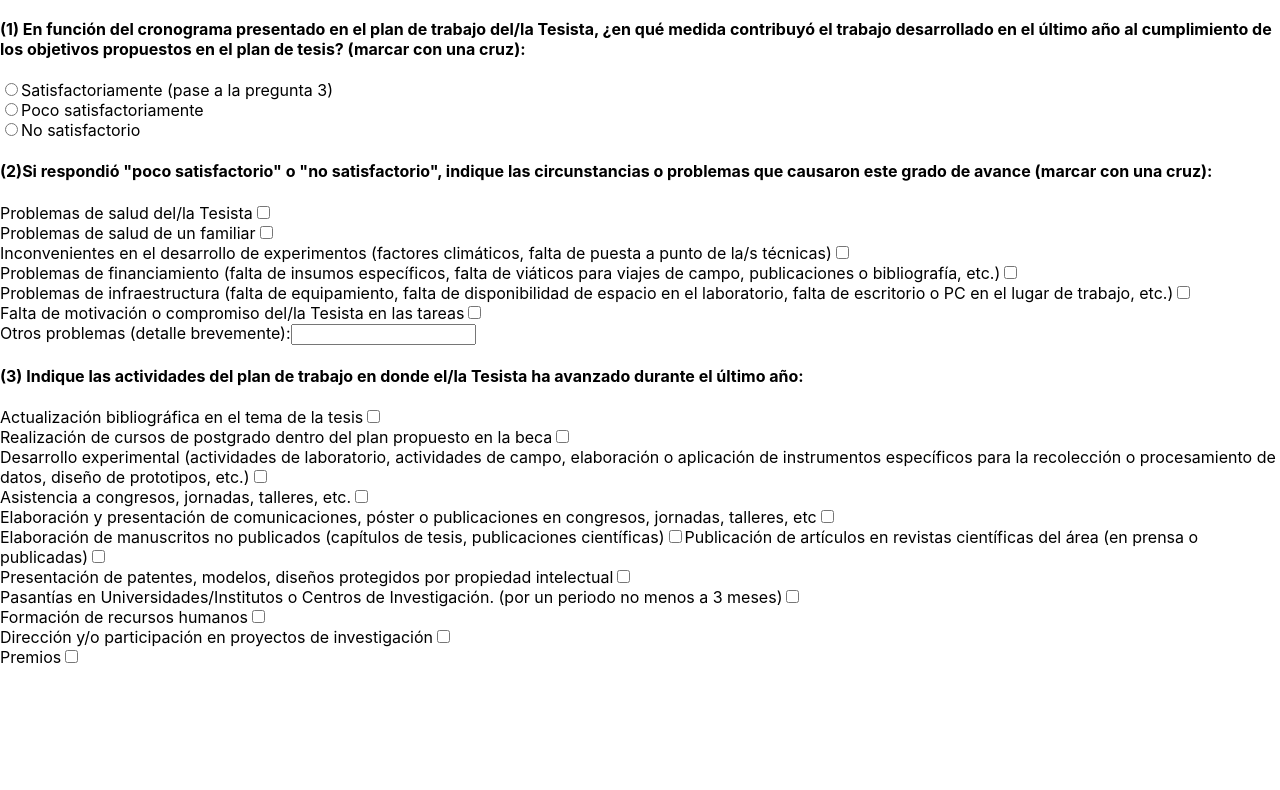
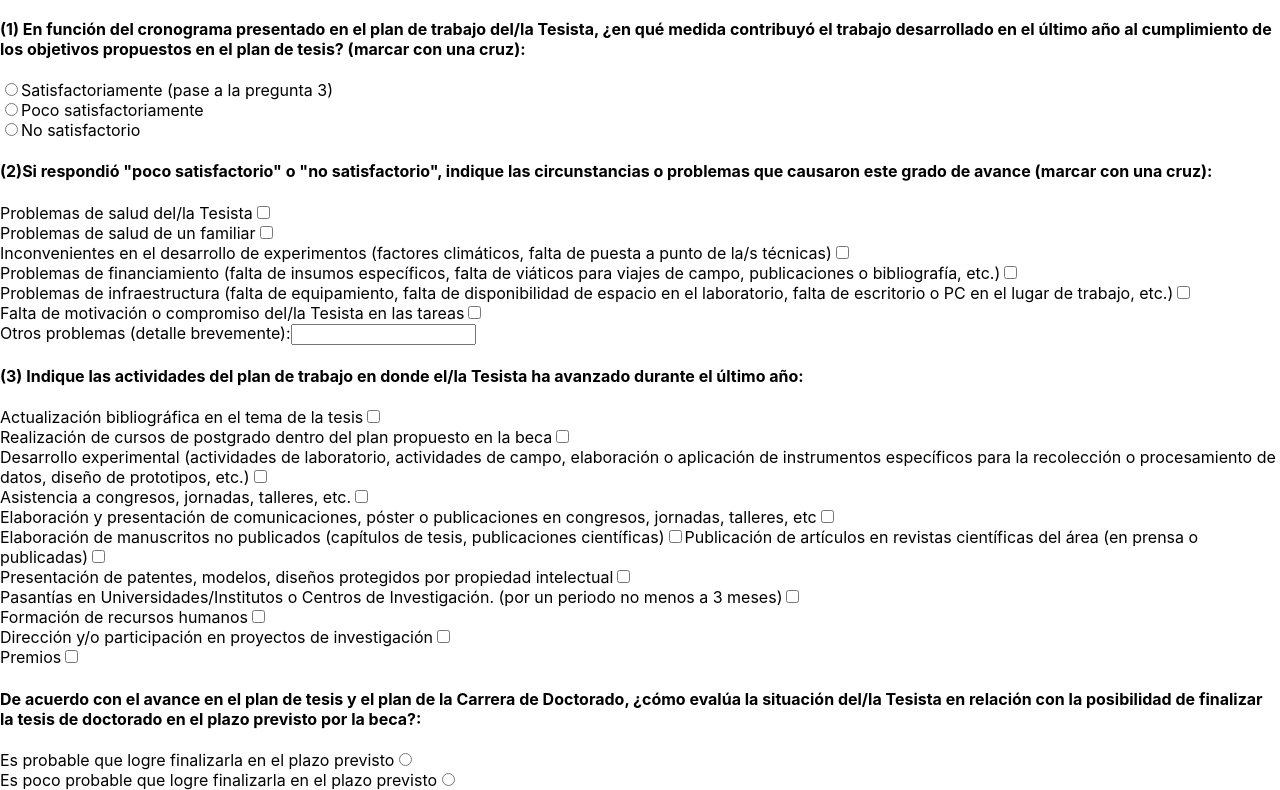
Before and after one commit to federicoamigo17/GIBIO-pagina-doctorado, a React (Create React App) app: page / in a window 1280 px wide. Shown: the part 533-1323 px from the top of the page. Before the commit the page ends 1200 px from the top, so only its background shows below. Built offline with nearby package versions, Linux system fonts and the light colour scheme.

Commit message:
Agregado punto 3 y 4

```diff
--- a/src/App.js
+++ b/src/App.js
@@ -1,23 +1,28 @@
-import React from 'react';
-import TablaUno from './Componentes/T1-DatosTesista';
-import TablaDos from './Componentes/T2-Requisitos';
-import TablaTres from './Componentes/T3-(1)';
-import TablaCuatro from './Componentes/T4-(2)';
-import TablaCinco from './Componentes/T5-(3)';
+import React from "react";
+import TablaUno from "./Componentes/T1-DatosTesista";
+import TablaDos from "./Componentes/T2-Requisitos";
+import TablaTres from "./Componentes/T3-(1)";
+import TablaCuatro from "./Componentes/T4-(2)";
+import TablaCinco from "./Componentes/T5-(3)";
+import TablaSeis from "./Componentes/T6-(4)";
 
 function App() {
   return (
-    <><div>
-      <h1>Planilla Informe Avance</h1>
-      <h2>DOCTORADO EN INGENIERIA</h2>
-      <h3>Informe anual del director</h3>
-    </div><div>
+    <>
+      <div>
+        <h1>Planilla Informe Avance</h1>
+        <h2>DOCTORADO EN INGENIERIA</h2>
+        <h3>Informe anual del director</h3>
+      </div>
+      <div>
         <TablaUno />
         <TablaDos />
         <TablaTres />
         <TablaCuatro />
         <TablaCinco />
-      </div></>
+        <TablaSeis />
+      </div>
+    </>
   );
 }
 
--- a/src/Componentes/T5-(3).js
+++ b/src/Componentes/T5-(3).js
@@ -14,14 +14,6 @@ function TablaCinco() {
     formacionrrhh: false,
     participacion: false,
     premios: false,
-  });
-  const [plazoTesis, setPlazoTesis] = useState("");
-  const [actividadesfuturas, setActividadesFuturas] = useState({
-    cursosFut: false,
-    revisionFut: false,
-    experimentosFut: false,
-    infoFut: false,
-    tesisFut: false,
   });
   const handleSubmit = (event) => {
     event.preventDefault();
--- a/src/Componentes/T6-(4).js
+++ b/src/Componentes/T6-(4).js
@@ -0,0 +1,51 @@
+import React, { useState } from "react";
+
+function TablaSeis() {
+    const [plazoTesis, setPlazoTesis] = useState("");
+
+  const handleSubmit = (event) => {
+    event.preventDefault();
+  };
+
+  return (
+    <div>
+      <form onSubmit={handleSubmit}>
+      <h4>
+          De acuerdo con el avance en el plan de tesis y el plan de la Carrera
+          de Doctorado, ¿cómo evalúa la situación del/la Tesista en relación con
+          la posibilidad de finalizar la tesis de doctorado en el plazo previsto
+          por la beca?:
+        </h4>
+        <label>
+          Es probable que logre finalizarla en el plazo previsto
+          <input
+            type="radio"
+            name="PlazoTesis"
+            value="Es probable que logre finalizarla en el plazo previsto"
+            checked={
+              plazoTesis ===
+              "Es probable que logre finalizarla en el plazo previsto"
+            }
+            onChange={(e) => setPlazoTesis(e.target.value)}
+          />
+        </label>
+        <br></br>
+        <label>
+          Es poco probable que logre finalizarla en el plazo previsto
+          <input
+            type="radio"
+            name="PlazoTesis"
+            value="Es poco probable que logre finalizarla en el plazo previsto"
+            checked={
+              plazoTesis ===
+              "Es poco probable que logre finalizarla en el plazo previsto"
+            }
+            onChange={(e) => setPlazoTesis(e.target.value)}
+          />
+        </label>
+      </form>
+    </div>
+  );
+}
+
+export default TablaSeis;
```
